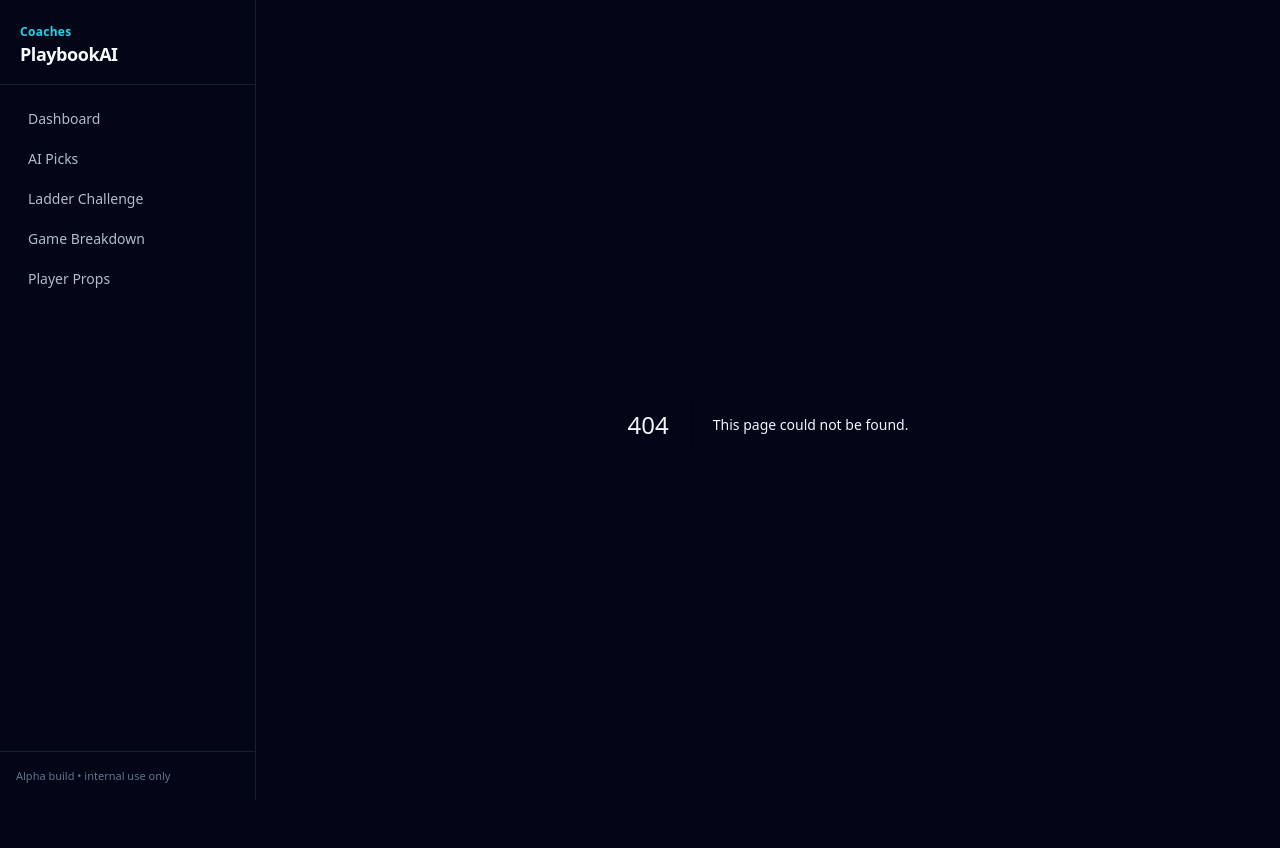
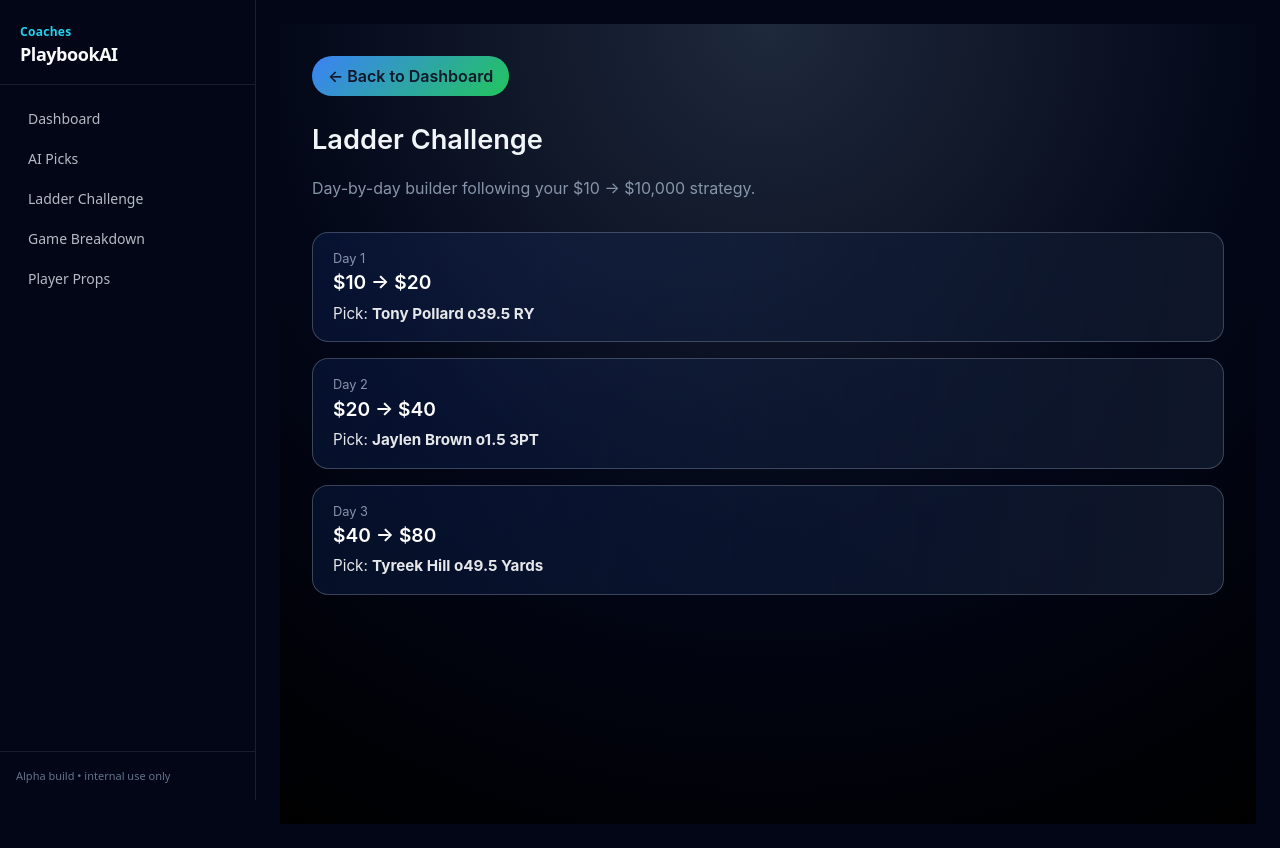
Before and after one commit to seanhockey19-coder/playbookai2.0, a Next.js app: page /ladder in a window 1280 px wide. Before the commit this address had no page. Built offline with nearby package versions, Linux system fonts and the light colour scheme.

Commit message:
Refactor LadderChallengePage to LadderPage

```diff
--- a/app/ladder-challenge/page.tsx
+++ /dev/null
@@ -1,71 +0,0 @@
-// app/ladder-challenge/page.tsx
-export default function LadderChallengePage() {
-  return (
-    <div className="space-y-6">
-      <header>
-        <h1 className="text-2xl md:text-3xl font-semibold text-slate-50">
-          Ladder Challenge
-        </h1>
-        <p className="text-sm text-slate-400">
-          Build and track your 10-day bank-builder using our low-risk prop
-          combos.
-        </p>
-      </header>
-
-      <section className="grid gap-4 lg:grid-cols-3 lg:gap-6">
-        {/* Current step */}
-        <div className="lg:col-span-2 bg-slate-900/70 border border-slate-800 rounded-2xl p-4 md:p-5 space-y-3">
-          <div className="flex items-center justify-between">
-            <h2 className="text-sm font-semibold text-slate-200">
-              Today&apos;s Ladder
-            </h2>
-            <span className="text-[11px] text-cyan-400">
-              Target odds: ~ -100
-            </span>
-          </div>
-
-          <div className="rounded-xl border border-slate-800 bg-slate-950/40 p-3 space-y-2 text-sm">
-            <div className="flex justify-between text-xs text-slate-400">
-              <span>Day</span>
-              <span>Stake → Target</span>
-            </div>
-            <div className="flex justify-between text-sm text-slate-100">
-              <span>Day 2</span>
-              <span>$20 → $40</span>
-            </div>
-          </div>
-
-          <div className="text-xs text-slate-400">
-            This is just layout for now. We&apos;ll wire this up to the AI
-            engine so it automatically fills with -500 to -1000 legs that land
-            around -100 overall.
-          </div>
-        </div>
-
-        {/* History / notes */}
-        <div className="space-y-3">
-          <div className="bg-slate-900/70 border border-slate-800 rounded-2xl p-4 md:p-5">
-            <h2 className="text-sm font-semibold text-slate-200 mb-2">
-              Ladder History
-            </h2>
-            <p className="text-xs text-slate-400">
-              Once we wire this to storage, you&apos;ll see every past ladder
-              attempt, hit rate by day, and total profit.
-            </p>
-          </div>
-
-          <div className="bg-slate-900/70 border border-slate-800 rounded-2xl p-4 md:p-5">
-            <h2 className="text-sm font-semibold text-slate-200 mb-2">
-              Rules
-            </h2>
-            <ul className="text-xs text-slate-400 space-y-1">
-              <li>• 4–6 legs per day.</li>
-              <li>• Each leg −500 to −1000 range.</li>
-              <li>• Parlays should land around −100 total.</li>
-            </ul>
-          </div>
-        </div>
-      </section>
-    </div>
-  );
-}
--- /dev/null
+++ b/app/ladder/page.tsx
@@ -0,0 +1,90 @@
+"use client";
+
+export default function LadderPage() {
+  return (
+    <div
+      style={{
+        minHeight: "100vh",
+        padding: "2rem",
+        background:
+          "radial-gradient(circle at top, #1e293b 0, #020617 55%, #000 100%)",
+        color: "white",
+        fontFamily:
+          '-apple-system,BlinkMacSystemFont,"SF Pro Text",system-ui,sans-serif',
+      }}
+    >
+      {/* BACK BUTTON */}
+      <button
+        onClick={() => (window.location.href = "/dashboard")}
+        style={{
+          padding: "0.5rem 1rem",
+          borderRadius: "999px",
+          background: "linear-gradient(135deg,#3b82f6,#22c55e)",
+          color: "#0f172a",
+          fontWeight: 600,
+          border: "none",
+          cursor: "pointer",
+          marginBottom: "1.5rem",
+        }}
+      >
+        ← Back to Dashboard
+      </button>
+
+      <h1 style={{ fontSize: "1.7rem", fontWeight: 600 }}>
+        Ladder Challenge
+      </h1>
+      <p style={{ marginTop: "0.5rem", color: "rgba(148,163,184,0.9)" }}>
+        Day-by-day builder following your $10 → $10,000 strategy.
+      </p>
+
+      <div style={{ marginTop: "2rem" }}>
+        <DayCard day={1} amount="$10 → $20" player="Tony Pollard o39.5 RY" />
+
+        <DayCard day={2} amount="$20 → $40" player="Jaylen Brown o1.5 3PT" />
+
+        <DayCard
+          day={3}
+          amount="$40 → $80"
+          player="Tyreek Hill o49.5 Yards"
+        />
+      </div>
+    </div>
+  );
+}
+
+function DayCard({
+  day,
+  amount,
+  player,
+}: {
+  day: number;
+  amount: string;
+  player: string;
+}) {
+  return (
+    <div
+      style={{
+        padding: "1rem 1.25rem",
+        borderRadius: "1rem",
+        background:
+          "radial-gradient(circle at top left, rgba(37,99,235,0.12), rgba(15,23,42,0.95))",
+        border: "1px solid rgba(148,163,184,0.35)",
+        marginBottom: "1rem",
+      }}
+    >
+      <div style={{ fontSize: "0.8rem", color: "rgba(148,163,184,0.9)" }}>
+        Day {day}
+      </div>
+      <div style={{ fontSize: "1.2rem", fontWeight: 600 }}>{amount}</div>
+      <div
+        style={{
+          marginTop: "0.35rem",
+          fontSize: "0.95rem",
+          color: "rgba(255,255,255,0.9)",
+        }}
+      >
+        Pick: <strong>{player}</strong>
+      </div>
+    </div>
+  );
+}
```
